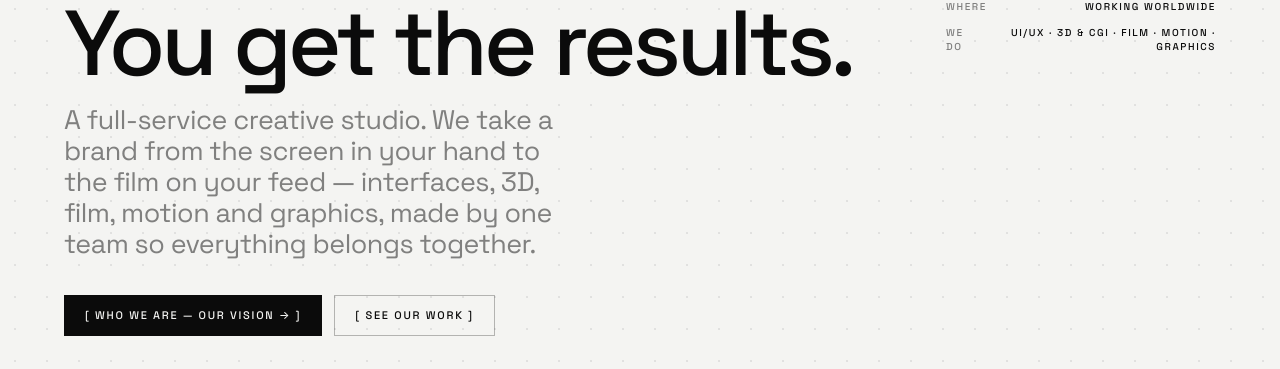
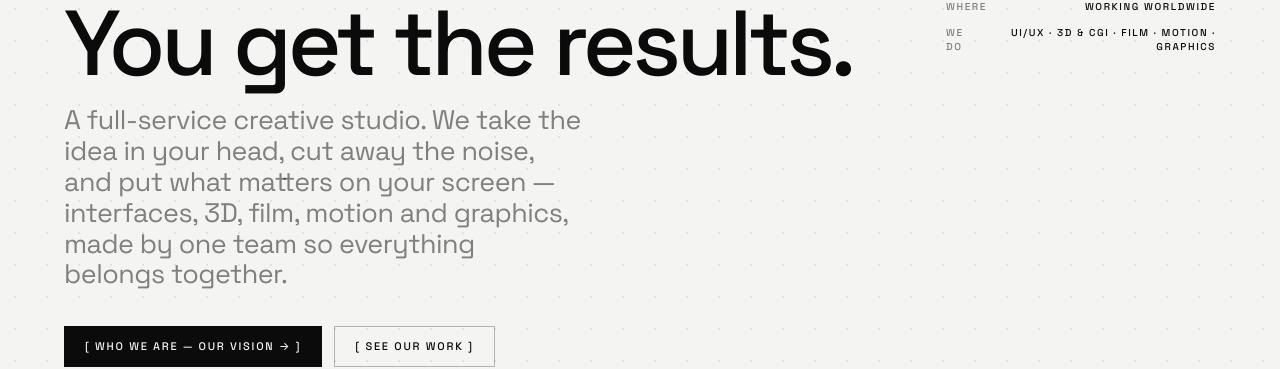
Before and after one commit to vyomvs95/emptyagency, a React (Vite) app: page / in a window 1280 px wide. Shown: the part 230-599 px from the top of the page. Built offline with nearby package versions, Linux system fonts and the light colour scheme.

Commit message:
Hero: idea in your head to your screen, noise cut away
Co-Authored-By: Claude Opus 5.5 <noreply@anthropic.com>

```diff
--- a/src/pages/Index.jsx
+++ b/src/pages/Index.jsx
@@ -37,7 +37,7 @@ export default function IndexPage({ onNavigate, onOpenProject }) {
                   animate={{ opacity: 1, y: 0 }}
                   transition={{ duration: 0.75, delay: 0.26, ease: [0.2, 0, 0, 1] }}
                 >
-                  A full-service creative studio. We take a brand from the screen in your hand to the film on your feed — interfaces, 3D, film, motion and graphics, made by one team so everything belongs together.
+                  A full-service creative studio. We take the idea in your head, cut away the noise, and put what matters on your screen — interfaces, 3D, film, motion and graphics, made by one team so everything belongs together.
                 </motion.span>
               </h1>
 
```
Also changed, not shown: 1 other file (tests, documents, lock files or other folders).
